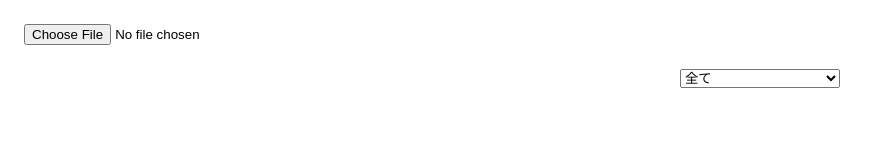
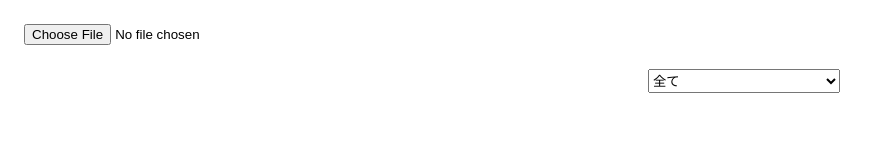
Before and after one commit to s-tsuchida-safie/graphics_apps, a website: page lesson3/stackedBarChart.html in a window 1280 px wide. Shown: the whole page, without its empty margins (0-879 px from the left). Drawn offline with Linux system fonts and the light colour scheme.

Commit message:
fix: セレクトボックスのスタイル

```diff
--- a/lesson3/stackedBarChart.html
+++ b/lesson3/stackedBarChart.html
@@ -3,11 +3,11 @@
 <body>
   <div style="padding: 1rem 0 0 1rem"><input id="fileInput" type="file" style="width: 500px;"></div>
   <div id="barChart" style="position: relative;">
-    <div style="position: absolute; top: 1.5rem; left: 42rem">
-    <select id="categorySelector" style="width: 10rem;">
-      <option value="all">全て</option>
-    </select>
-  </div>
+    <div style="position: absolute; top: 1.5rem; left: 40rem">
+      <select id="categorySelector" style="width: 12rem; height: 1.5rem; text-overflow: ellipsis;">
+        <option value="all">全て</option>
+      </select>
+    </div>
   </div>
 
   <script src="./dist/index.js"></script>
```
